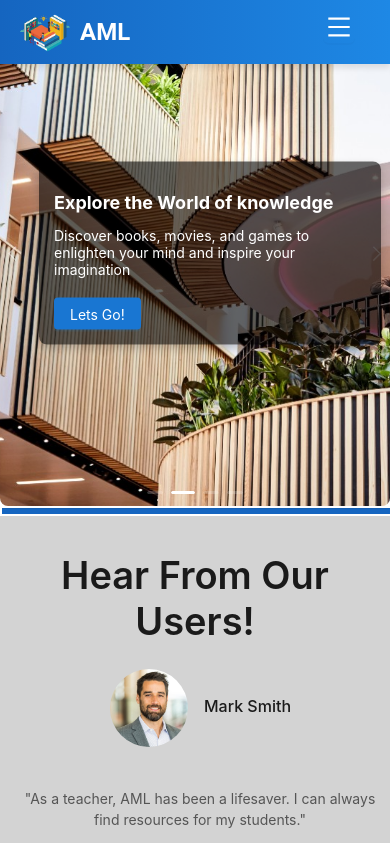
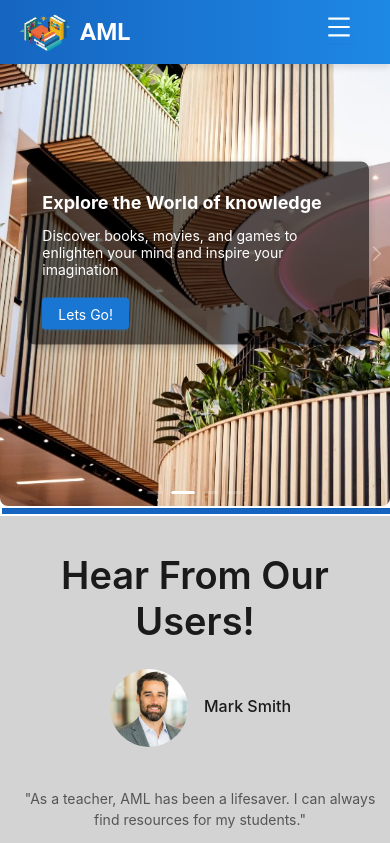
Before and after one commit to musicjoe12/Group30AML, a React (Create React App) app in the folder libary-management-system/: page /homepage in a window 390 px wide. Shown: the top 843 px of the page. Built offline with nearby package versions, Linux system fonts and the light colour scheme.

Commit message:
Carousel Textbox Quick fix
Carousel Textbox Quick fix

```diff
--- a/libary-management-system/src/CSS/homepage.css
+++ b/libary-management-system/src/CSS/homepage.css
@@ -12,7 +12,7 @@
 
 .carousel-text-box {
     position: absolute;
-    top: 20%;
+    top: 30%;
     left: 5%;
     background-color: rgba(0, 0, 0, 0.6);
     color: #fff;
@@ -95,7 +95,7 @@
     /* top carousel */
     .carousel-text-box {
         top: 50%;
-        left: 10%;
+        left: 7%;
         transform: translateY(-50%);
         max-width: 80%;
         padding: 15px;
```
